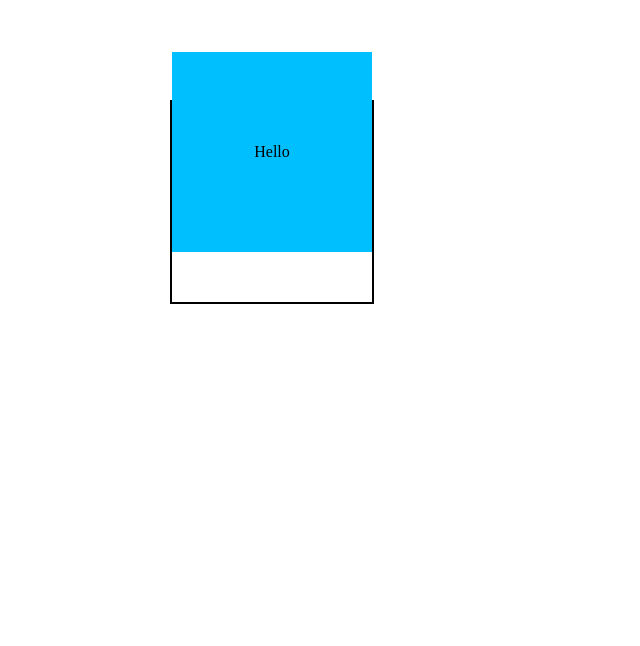
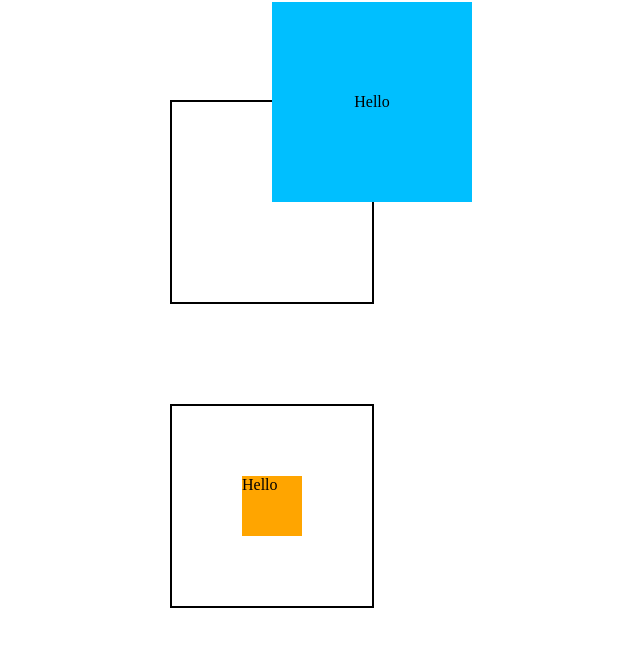
Before and after one commit to EunoiaCody/code, a plain HTML site: page html+css/CSS3/变换/2D/位移.html in a window 1280 px wide. Shown: the whole page, without its empty margins (368-1008 px from the left). Drawn offline with Linux system fonts and the light colour scheme.

Commit message:
位移学完，2D变换画饼ing

```diff
--- a/html+css/CSS3/变换/2D/位移.html
+++ b/html+css/CSS3/变换/2D/位移.html
@@ -11,6 +11,7 @@
             border: 2px solid black;
             margin: 0 auto;
             margin-top: 100px;
+            position: relative;
         }
         .inner {
             width: 200px;
@@ -19,8 +20,21 @@
             text-align: center;
             line-height: 200px;
 
-            transform: translateX(-50px);
-            transform: translateY(-50px);
+            transform: translateX(50px);
+            transform: translateY(-50px);/* 会覆盖上一行的translateX */
+            transform: translateX(50%);/* 自身宽度的50% */
+            transform: translateY(-50%);/* 自身高度的50% */
+            transform: translate(50px, -50px);/* 50px向右，50px向上 */
+            transform: translate(50%, -50%);/* 50%自身宽度向右，50%自身高度向上 */
+        }
+        .inner2 {
+            width: 60px;
+            height: 60px;
+            background-color: orange;
+            position: absolute;
+            top: 50%;
+            left: 50%;
+            transform: translate(-50%, -50%);
         }
     </style>
 </head>
@@ -28,5 +42,9 @@
     <div class="outer">
         <div class="inner">Hello</div>
     </div>
+
+    <div class="outer">
+        <div class="inner2">Hello</div>
+    </div>
 </body>
 </html>
```
Also changed, not shown: html+css/CSS3/变换/2D/缩放.html (added, +11 -0 lines), html+css/CSS3/变换/2D/变换原点.html (added), html+css/CSS3/变换/2D/多重变换.html (added), html+css/CSS3/变换/2D/扭曲.html (added), html+css/CSS3/变换/2D/旋转.html (added).
